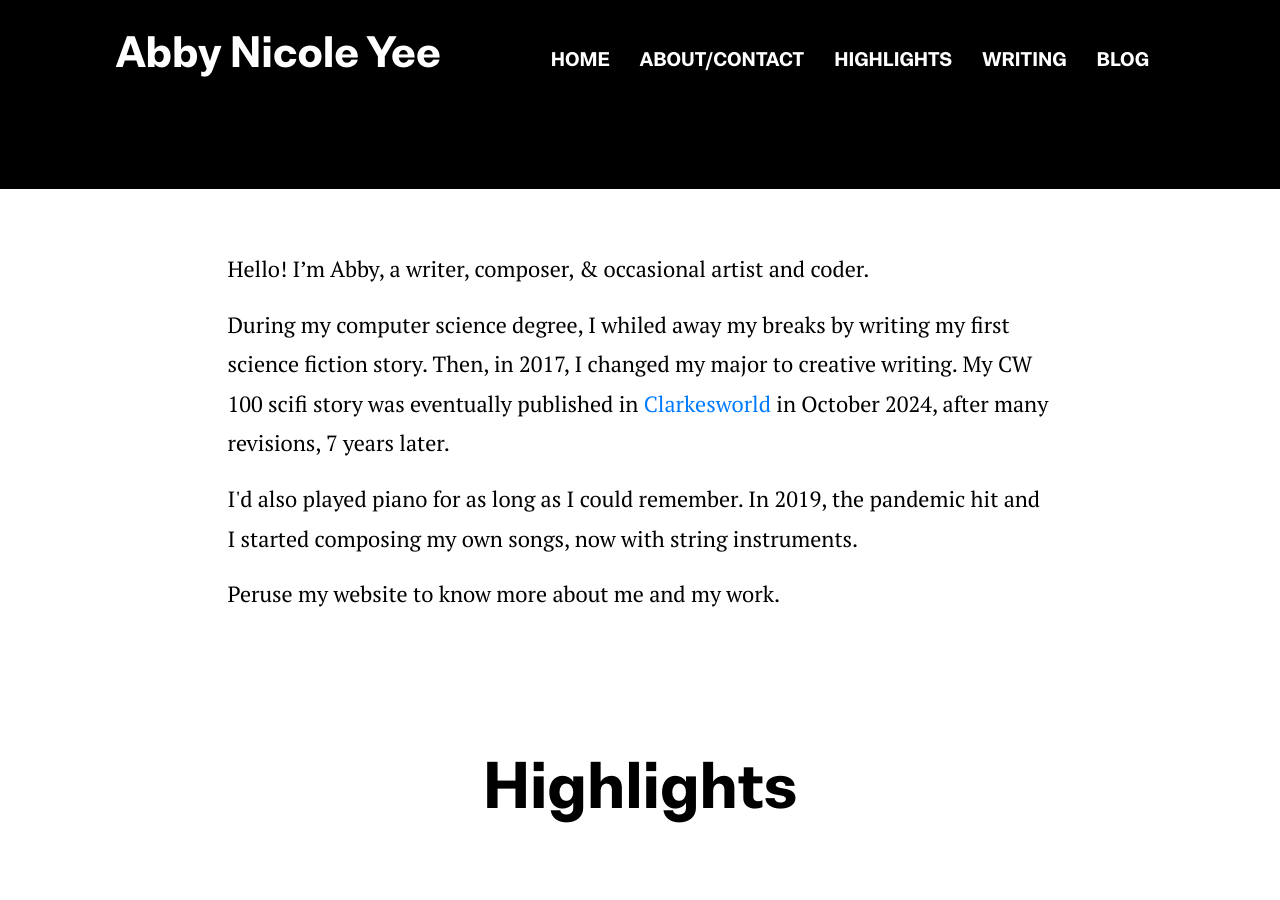
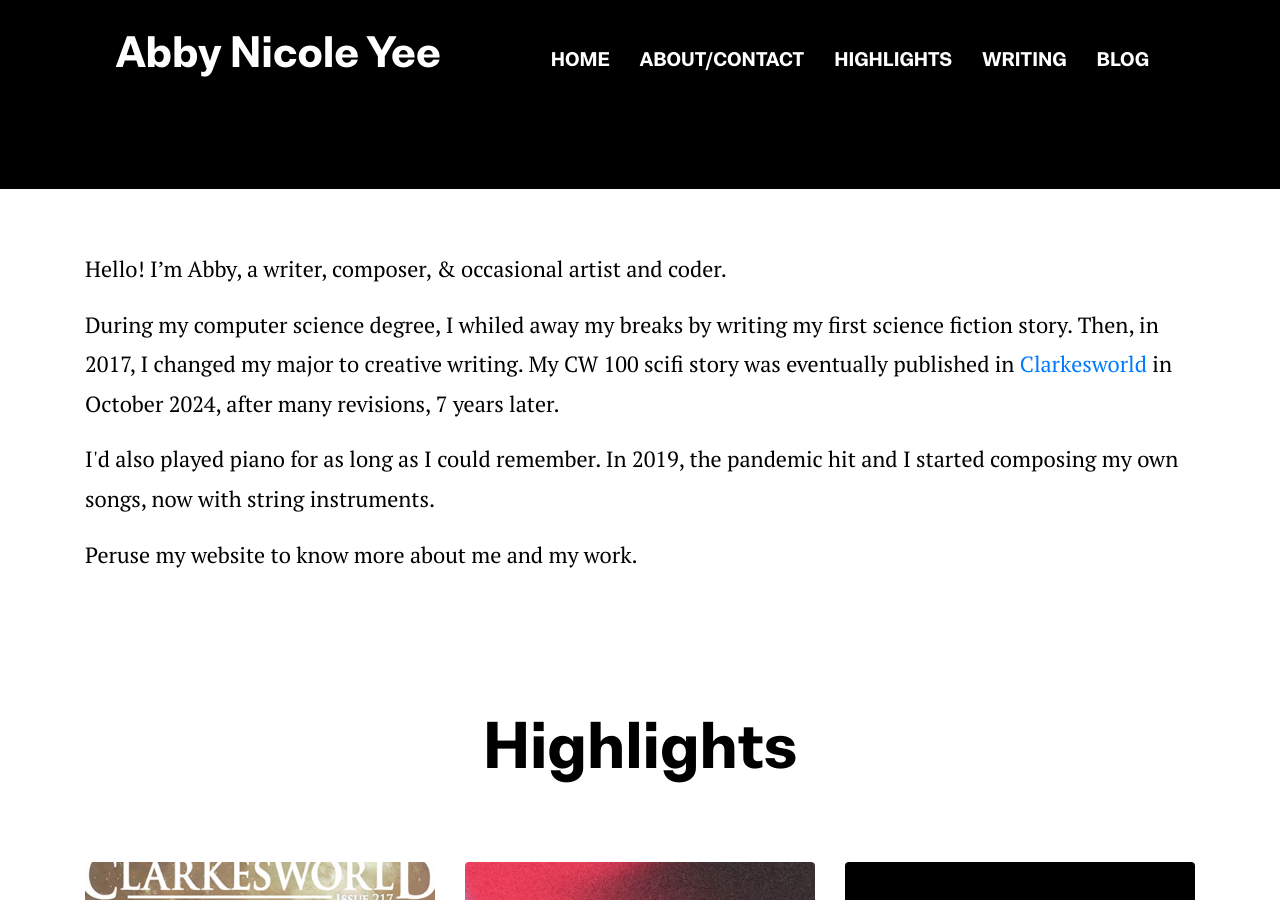
Before and after one commit to abbynicoleyee/abbynicoleyee.github.io, a Jekyll site: the page built from index.html, in a window 1280 px wide and 900 px high, scrolled down 1001 px. Built offline with Jekyll 4.4.1, drawn with Linux system fonts in a browser that asks for light colours; grey boxes are pictures that could not be loaded.

Commit message:
Update about-section.html

```diff
--- a/_includes/about-section.html
+++ b/_includes/about-section.html
@@ -2,7 +2,7 @@
 <section class="section">
   <div class="container">
     <div class="row">
-      <div class="col-lg-9 mx-auto">
+      <div class="col-lg-12 mx-auto">
          <p class="font-secondary paragraph-lg text-dark">Hello! I’m Abby, a writer, composer, & occasional artist and coder.</p>
         <p class="font-secondary paragraph-lg text-dark">
          During my computer science degree, I whiled away my breaks by writing my first science fiction story. Then, in 2017, I changed my major to creative writing. My CW 100 scifi story was eventually published in <a href="highlights/#clarkesworld">Clarkesworld</a> in October 2024, after many revisions, 7 years later.
```
